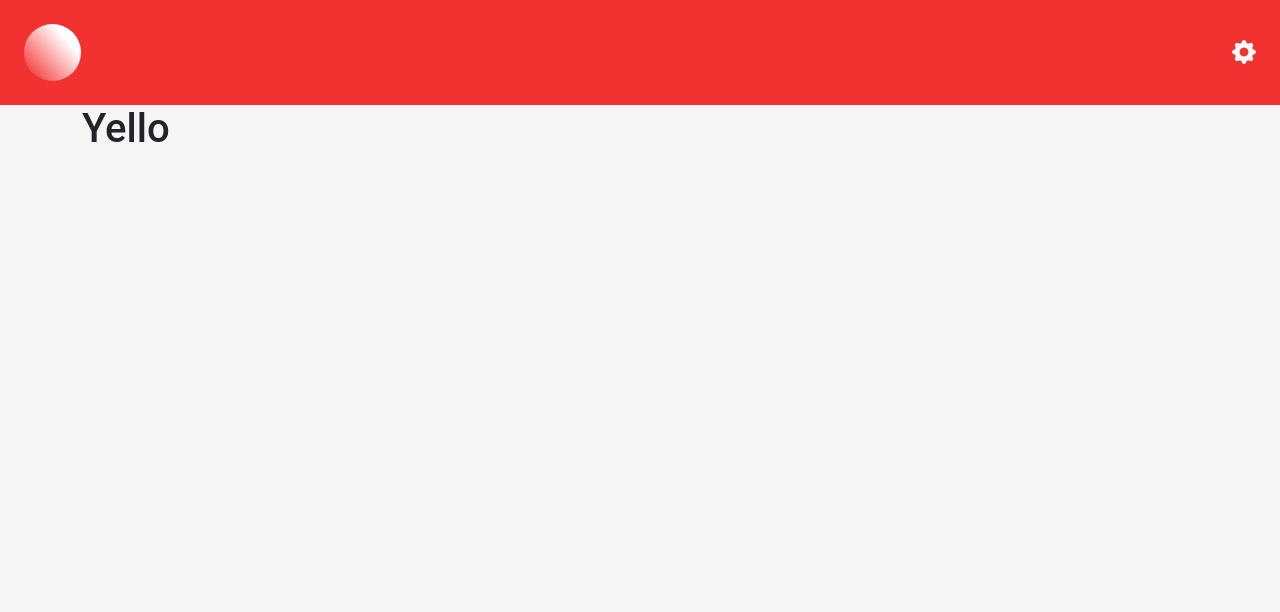
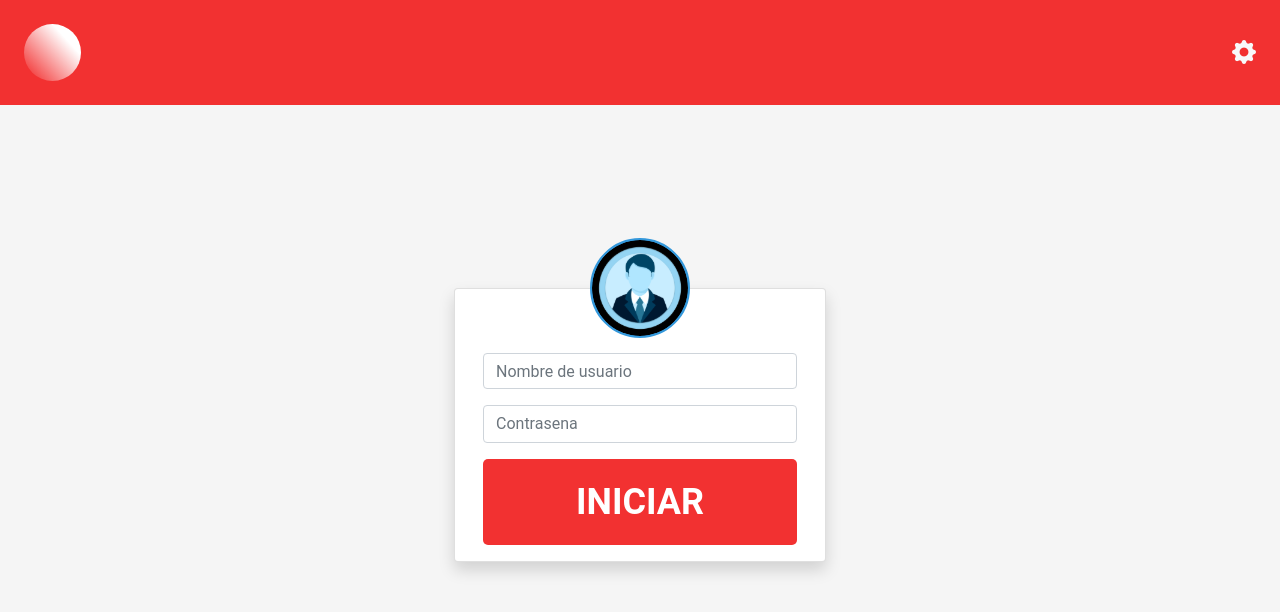
Before and after one commit to FREELANCER-ANGEL-ABRAHAM/project-get-front-end, a React (Create React App) app: page /admin in a window 1280 px wide. Shown: the top 612 px of the page. Built offline with nearby package versions, Linux system fonts and the light colour scheme.

Commit message:
Created login page

```diff
--- a/src/AdminLogin.js
+++ b/src/AdminLogin.js
@@ -1,8 +1,46 @@
+import { Row, Card, Form } from "react-bootstrap";
+import userLogo from "./assets/user.svg"
+import styled from "styled-components";
+import CustomButton from "./components/CustomButton";
+import { Navigate, useNavigate } from "react-router-dom";
+
+const StyledImage = styled.img`
+  width: 100px;
+  height: 100px;
+  border-radius: 50%;
+  text-align: center;
+  font-size: 21.6px;
+  border: 2px solid #3498db;
+  color: white;
+  background: #3498db;
+  position: absolute;
+  margin: auto;
+  top: -75px;
+  right: 0;
+  left: 0;
+`
+
 const AdminLogin = () => {
+
+  const navigator = useNavigate();
+
   return (
-    <div>
-      <h1>Yello</h1>
-    </div>
+    <Row className="m-2 m-md-0" style={{height: "80vh", overflow: "hidden"}}>
+      <Card className="col-12 col-md-6 col-lg-4 mx-auto my-auto d-flex shadow pt-4 text-center">
+        <Card.Body style={{fontSize: "1em"}} style={{position: "relative"}}>
+          <StyledImage src={userLogo}/>
+          <Form className="mt-4">
+            <Form.Group className="mb-3" controlId="user">
+              <Form.Control type="text" placeholder="Nombre de usuario" style={{height: "36px"}} required="true" />
+            </Form.Group>
+            <Form.Group className="mb-3" controlId="password">
+              <Form.Control type="password" placeholder="Contrasena" required="true" />
+            </Form.Group>
+            <CustomButton children="Iniciar" />
+          </Form>
+        </Card.Body>
+      </Card>
+    </Row>
   );
 };
 
```
